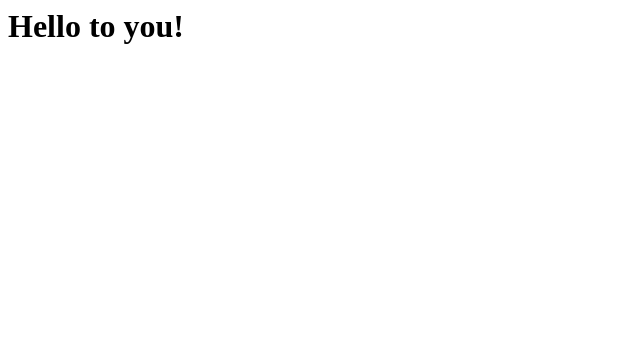
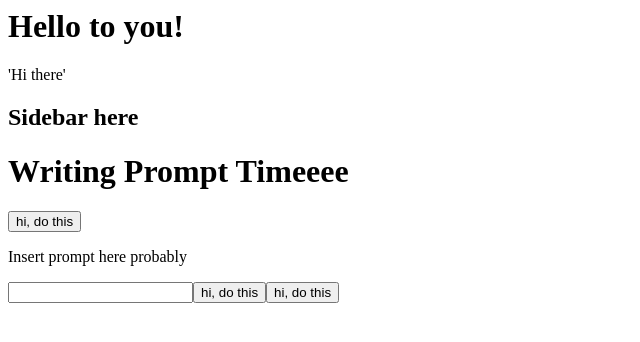
Before and after one commit to amlarouche/Prosey, a React app: page / in a window 1280 px wide. Shown: the top 342 px of the page, without its empty margins (0-640 px from the left). Built offline with nearby package versions, Linux system fonts and the light colour scheme.

Commit message:
basic components loading

```diff
--- a/client/App.jsx
+++ b/client/App.jsx
@@ -1,4 +1,5 @@
 import React, { Component } from 'react';
+import MainContainer from './components/MainContainer.jsx'
 
 class App extends Component {
     constructor() {
@@ -14,6 +15,7 @@ class App extends Component {
         return (
             <div>
                 <h1>Hello to you!</h1>
+                <MainContainer />
             </div>
         )
     }
--- /dev/null
+++ b/client/components/Button.jsx
@@ -0,0 +1,10 @@
+import React, { Component } from 'react';
+
+
+const Button = (props) => {
+    return (
+        <button>hi, do this</button>
+    )
+}
+
+export default Button;
--- /dev/null
+++ b/client/components/Heading.jsx
@@ -0,0 +1,13 @@
+import React, { Component } from 'react';
+import Button from './Button.jsx'
+
+const Heading = (props) => {
+    return (
+        <div>
+            <h1>Writing Prompt Timeeee</h1>
+            <Button />
+        </div>
+    )
+}
+
+export default Heading;
--- /dev/null
+++ b/client/components/MainContainer.jsx
@@ -0,0 +1,17 @@
+import React, { Component } from 'react';
+import Sidebar from './Sidebar.jsx'
+import Heading from './Heading.jsx'
+import PromptContainer from './PromptContainer.jsx'
+
+const MainContainer = (props) => {
+    return (
+        <div>
+            <p>'Hi there'</p>
+            <Sidebar />
+            <Heading />
+            <PromptContainer />
+        </div>
+    )
+}
+
+export default MainContainer;
--- /dev/null
+++ b/client/components/PromptContainer.jsx
@@ -0,0 +1,15 @@
+import React, { Component } from 'react';
+import Button from './Button.jsx'
+
+const PromptContainer = (props) => {
+    return (
+        <div>
+            <p>Insert prompt here probably</p>
+            <input/>
+            <Button />
+            <Button />
+        </div>
+    )
+}
+
+export default PromptContainer;
--- /dev/null
+++ b/client/components/Sidebar.jsx
@@ -0,0 +1,11 @@
+import React, { Component } from 'react';
+
+const Sidebar = (props) => {
+    return (
+        <div>
+            <h2>Sidebar here</h2>
+        </div>
+    )
+}
+
+export default Sidebar;
```
Also changed, not shown: 1 other file (tests, documents, lock files or other folders).
